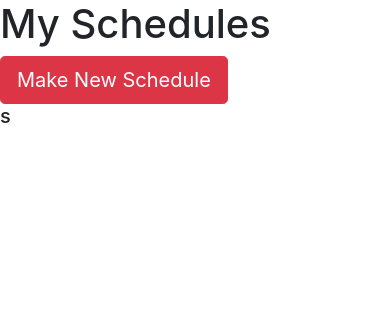
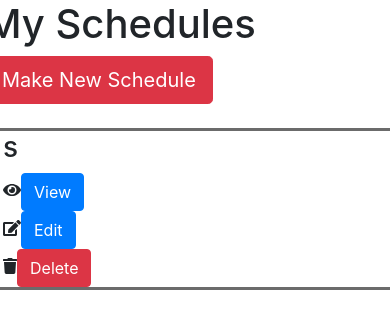
Before and after one commit to aggie-coding-club/Schedule-4-Me, a Django app: template schedule4me/templates/dashboard.html in a window 390 px wide. Shown: the part 56-385 px from the top of the page. Run offline with Django 3.2, Linux system fonts and the light colour scheme; the template is opened without the code that fills it: most values are stand-ins (such as "Sample title", 1, 10 or a date in 2020); some libraries are stand-ins or nearby versions.

Commit message:
Formatted rows for schedules on dashboard page into rows with the schedule name, view, edit, and delete buttons. Centered "My Schedules" title and "Make New Schedule" button.

```diff
--- a/schedule4me/static/css/dashboard.css
+++ b/schedule4me/static/css/dashboard.css
@@ -6,3 +6,8 @@
     - Dean Orenstein
     - Gage Aykroyd
 */
+
+.schedule-row {
+    border: 3px solid rgb(107, 107, 107);
+    border-radius: 3px;
+}
--- a/schedule4me/templates/dashboard.html
+++ b/schedule4me/templates/dashboard.html
@@ -38,11 +38,28 @@
     </nav>
 
     <div id="user-schedules">
-        <h1>My Schedules</h1>
-        <a id="btn-home" class="btn btn-danger btn-lg" role="button" href="{% url 'data-enter' %}">Make New Schedule</a>
+        <div class="row justify-content-md-center">
+            <h1>My Schedules</h1>
+        </div>
+        <div class="row justify-content-md-center">
+            <a id="btn-home" class="btn btn-danger btn-lg" role="button" href="{% url 'data-enter' %}">Make New Schedule</a>
+        </div>
+        <br>
+
         {% for s in scheduleNames %}
-            <div class="schedule-row">
-                <h5>s</h5>
+            <div class="row schedule-row">
+                <div class="col-md-6">
+                    <h3>s</h3>
+                </div>
+                <div class="col-md-2">
+                    <i class="fas fa-eye"></i><input type="button" class="btn btn-primary" value="View">
+                </div>
+                <div class="col-md-2">
+                    <i class="fas fa-edit"></i><input type="button" class="btn btn-primary" value="Edit">
+                </div>
+                <div class="col-md-2">
+                    <i class="fas fa-trash"></i><input type="button" class="btn btn-danger" value="Delete">
+              </div>
             </div>
         {% endfor %}
     </div>
```
Also changed, not shown: db.sqlite3.
